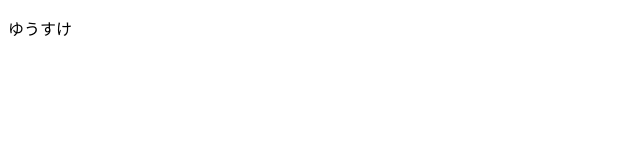
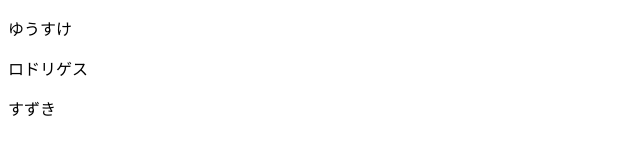
Before and after one commit to Yuki-niiyama/Git2, a plain HTML site: page index.html in a window 1280 px wide. Shown: the whole page, without its empty margins (0-640 px from the left). Drawn offline with Linux system fonts and the light colour scheme.

Commit message:
test２　first contct

```diff
--- a/index.html
+++ b/index.html
@@ -7,5 +7,7 @@
 </head>
 <body>
     <p>ゆうすけ</p>
+    <p>ロドリゲス</p>
+    <p>すずき</p>
 </body>
 </html>
```
